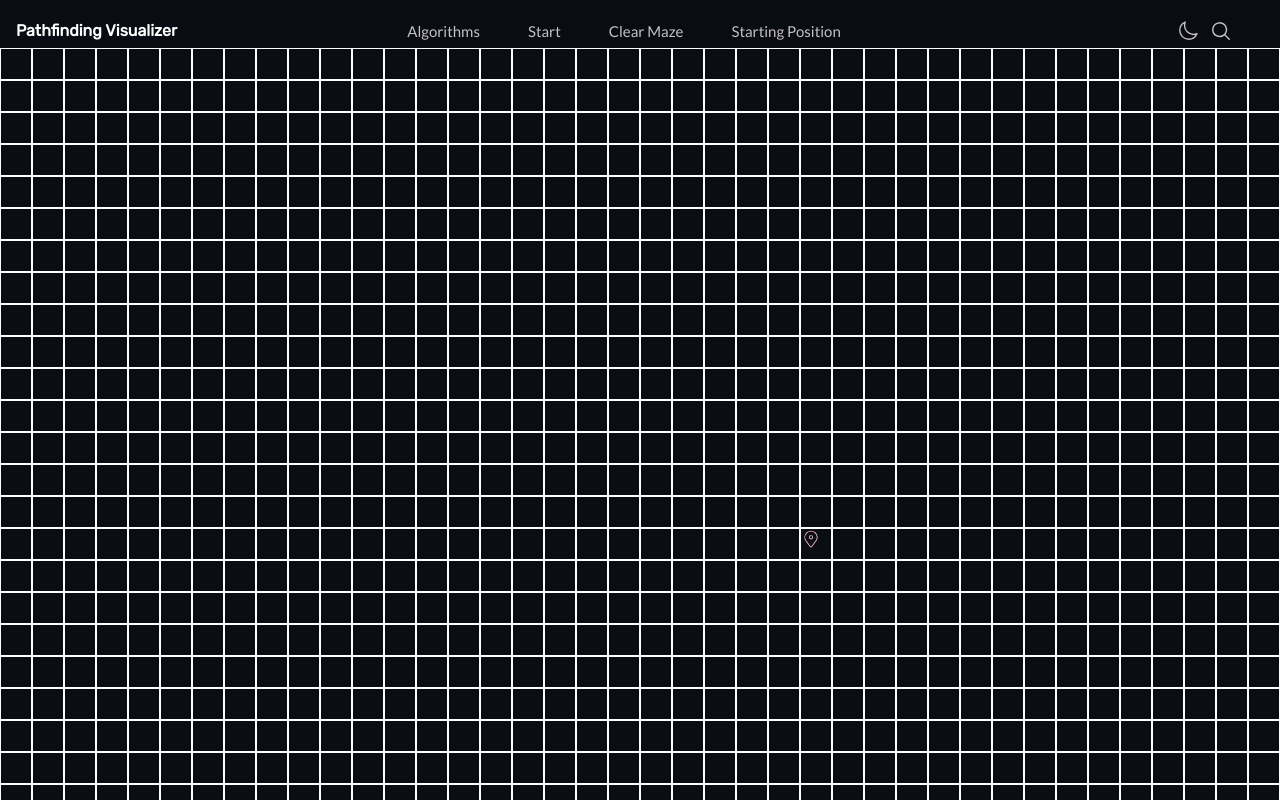
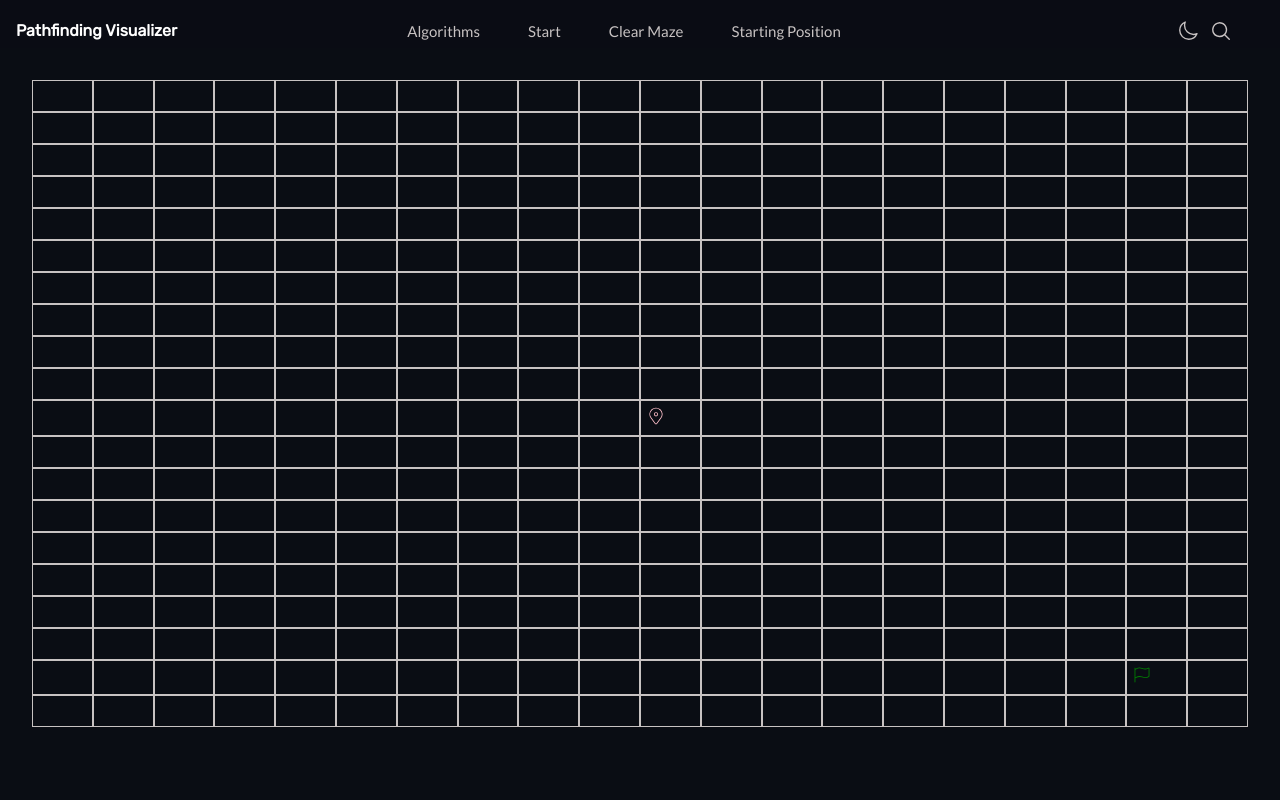
Before and after one commit to jacksonfernando/pathfinding-visualizer, a Next.js app: page / in a window 1280 px wide. Shown: the top 800 px of the page. Built offline with nearby package versions, Linux system fonts and the light colour scheme.

Commit message:
defining 20 x 20 grid

```diff
--- a/src/components/grid/grid.module.css
+++ b/src/components/grid/grid.module.css
@@ -1,10 +1,13 @@
 .container {
-    display: flex;
+    display: grid;
+    grid-template-columns: repeat(20, 1fr);
     flex-direction: row;
     flex-wrap: wrap;
+    padding: 2rem 2rem;
 }
 .cell{
-    border: 1px solid white;
+    border: 1px solid rgb(199, 194, 194);
     min-height: 2rem;
     min-width: 2rem;
+    padding: 0.3rem 0.3rem;
 }
--- a/src/components/grid/index.js
+++ b/src/components/grid/index.js
@@ -35,8 +35,8 @@ const Grid = () => {
     <div className={gridStyle.container}>
       {refArray.map((elem, index) => {
         let classList = ['cell']
-        let xIndex = Math.floor(index / 50)
-        let yIndex = index % 50
+        let xIndex = Math.floor(index / 20)
+        let yIndex = index % 20
         let cell = grid[xIndex][yIndex]
         if (cell.isWall) {
           classList.push('wall')
@@ -46,7 +46,7 @@ const Grid = () => {
           <div key={`${index}`} ref={elem} className={gridStyle.cell} >
             {cell.weight > 1 ? <CiVirus size={20} color="pink" /> : null}
             {cell.isStart ? <CiLocationOn size={20} color="pink" /> : null}
-            {cell.isTarget ? <CiFlag1 size={20} color="pink" /> : null}
+            {cell.isTarget ? <CiFlag1 size={20} color="green" /> : null}
           </div>
         )
       })}
--- a/store/context.js
+++ b/store/context.js
@@ -39,7 +39,7 @@ export const ParamsProvider = ({ children }) => {
   const [mode, setMode] = useState(null)
   const [algo, setAlgo] = useState('')
   const [run, setRun] = useState(false)
-  const [grid, setGrid] = useState(getGrid(50, 25))
+  const [grid, setGrid] = useState(getGrid(20, 20))
   const [editing, setEditFlag] = useState(false)
   const [res, setRes] = useState(false)
   const start = useRef({ x: 12, y: 25 })
@@ -50,7 +50,7 @@ export const ParamsProvider = ({ children }) => {
   }, [res]);
 
   function restart() {
-    setGrid(getGrid(50, 25));
+    setGrid(getGrid(20, 20));
   }
 
   return (
```
